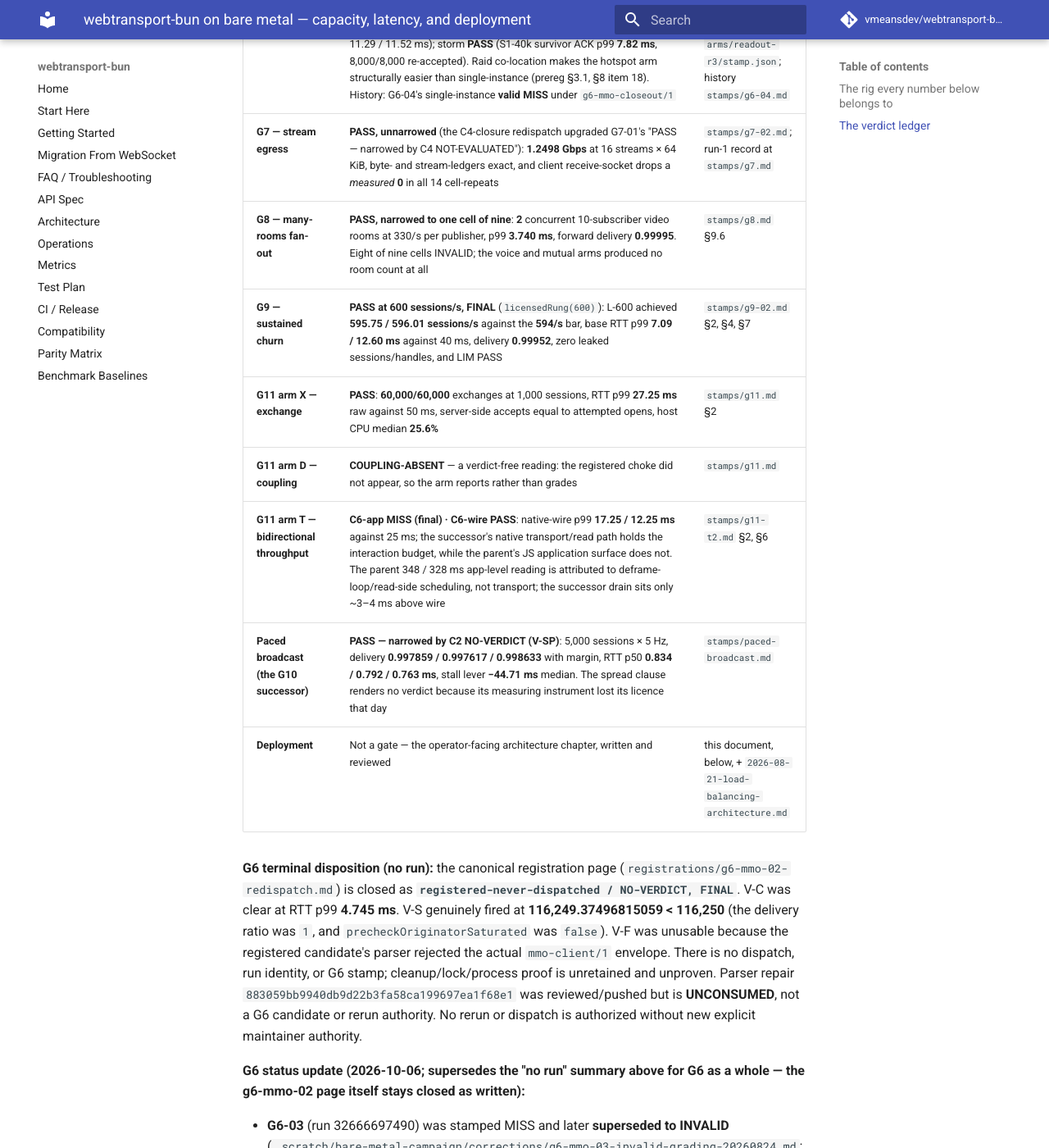
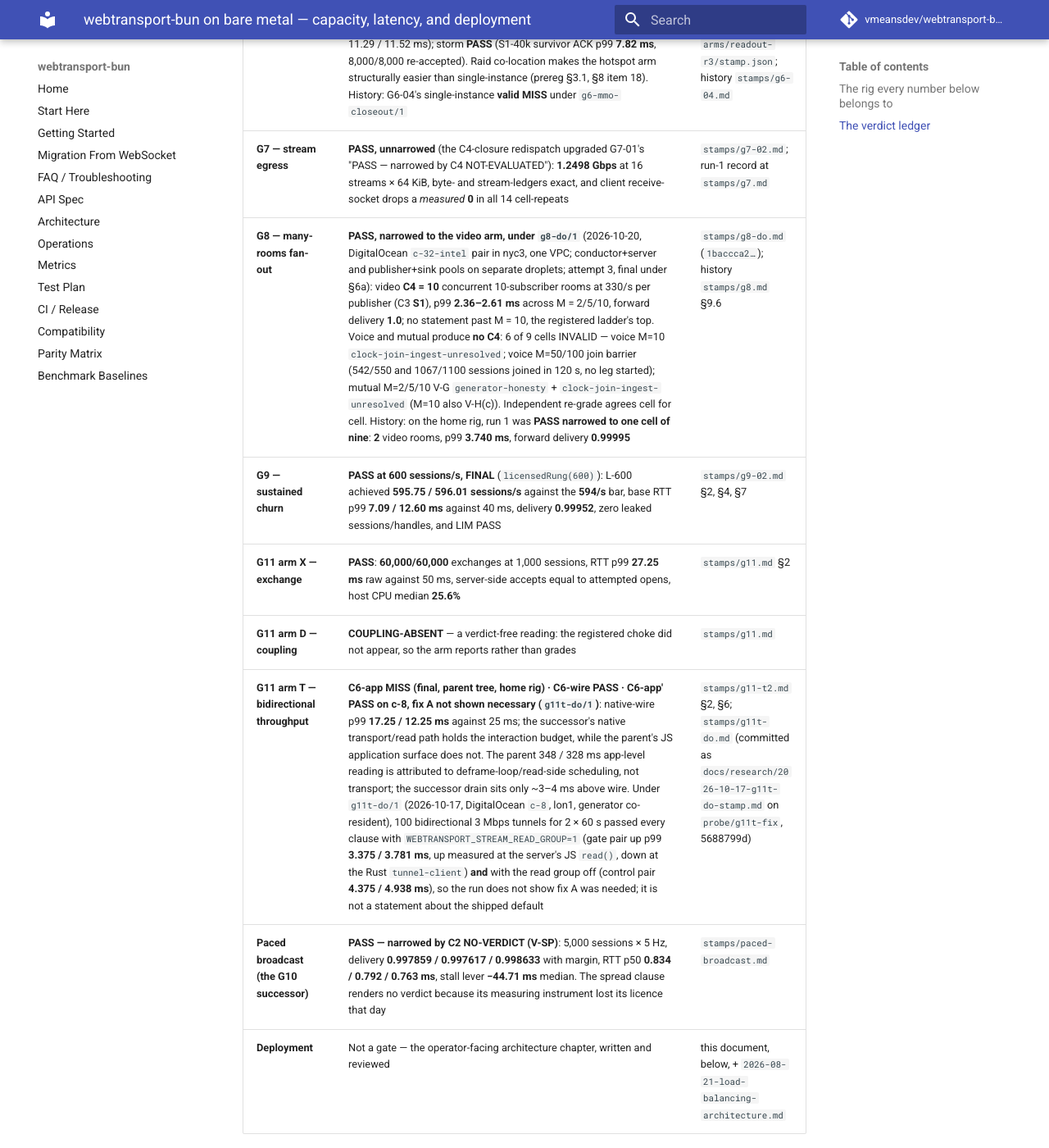
Before and after one commit to vmeansdev/webtransport-bun, an MkDocs documentation site: the page built from docs/research/2026-08-21-bare-metal-capacity.md, in a window 1280 px wide and 1400 px high, scrolled down 1942 px. Shown: the whole window at 82% size. Built offline with MkDocs 1.6.1 and Material for MkDocs 9.7.7, drawn with Linux system fonts in a browser that asks for light colours; comment, search, counter and statistics services are not loaded.

Commit message:
Record g8-do/1 (G8 PASS narrowed to video, C4 10) and g11t-do/1 in the capacity chapter ledger
Ledger rows only: the G8 row now reads the g8-do/1 result (stamps/g8-do.md)
with the home-rig run 1 as history; the G11 arm T row appends g11t-do/1's
C6-app' PASS on c-8, fix A not shown necessary (stamps/g11t-do.md).

Co-Authored-By: Claude Opus 5.5 <noreply@anthropic.com>
Claude-Session: https://claude.ai/code/session_01K2GtrXJHQmc4MXSpwUgwdk

```diff
--- a/docs/research/2026-08-21-bare-metal-capacity.md
+++ b/docs/research/2026-08-21-bare-metal-capacity.md
@@ -54,11 +54,11 @@ corroboration.
 | **G5 — bulk / VOD** | **PASS**, all six clauses, graded on the knob-**on** `P-batch` cell: **1.2505 Gbps** delivered against a 1.000 Gbps bar, sourcing 100.037% of its registered 1.25 Gbps offer. Separately — disclosed, not gating — the knob-**off** `P-control` cell delivered **1.1473 Gbps**, falsifying the registered prediction that knob-off would fall short of 1.000 Gbps. The unpaced `A6` window probe is **force-stripped** and licenses nothing | `stamps/g5.md` §9.6 clause 2, §6 P5 |
 | **G6 — MMO realm** | **PASS by user reclassification D33 (2026-10-16)**, sharded DigitalOcean deployment (`g5-48vcpu` pairs, ric1, 24 shards): steady realm S1–S5 at **40,000** sessions in two cells (S4 ACK p99 **3.71 / 3.59 ms**); hotspot H40k **PASS** (H1 one-way p99 **8.50 ms**, H2 1.0004, H3 11.29 / 11.52 ms); storm **PASS** (S1-40k survivor ACK p99 **7.82 ms**, 8,000/8,000 re-accepted). Raid co-location makes the hotspot arm structurally easier than single-instance (prereg §3.1, §8 item 18). History: G6-04's single-instance **valid MISS** under `g6-mmo-closeout/1` | `g6-40k-capacity-closure/final-r5-b12/`; `g6-sharded-arms/readout-r3/stamp.json`; history `stamps/g6-04.md` |
 | **G7 — stream egress** | **PASS, unnarrowed** (the C4-closure redispatch upgraded G7-01's "PASS — narrowed by C4 NOT-EVALUATED"): **1.2498 Gbps** at 16 streams × 64 KiB, byte- and stream-ledgers exact, and client receive-socket drops a *measured* **0** in all 14 cell-repeats | `stamps/g7-02.md`; run-1 record at `stamps/g7.md` |
-| **G8 — many-rooms fan-out** | **PASS, narrowed to one cell of nine**: **2** concurrent 10-subscriber video rooms at 330/s per publisher, p99 **3.740 ms**, forward delivery **0.99995**. Eight of nine cells INVALID; the voice and mutual arms produced no room count at all | `stamps/g8.md` §9.6 |
+| **G8 — many-rooms fan-out** | **PASS, narrowed to the video arm, under `g8-do/1`** (2026-10-20, DigitalOcean `c-32-intel` pair in nyc3, one VPC; conductor+server and publisher+sink pools on separate droplets; attempt 3, final under §6a): video **C4 = 10** concurrent 10-subscriber rooms at 330/s per publisher (C3 **S1**), p99 **2.36–2.61 ms** across M = 2/5/10, forward delivery **1.0**; no statement past M = 10, the registered ladder's top. Voice and mutual produce **no C4**: 6 of 9 cells INVALID — voice M=10 `clock-join-ingest-unresolved`; voice M=50/100 join barrier (542/550 and 1067/1100 sessions joined in 120 s, no leg started); mutual M=2/5/10 V-G `generator-honesty` + `clock-join-ingest-unresolved` (M=10 also V-H(c)). Independent re-grade agrees cell for cell. History: on the home rig, run 1 was **PASS narrowed to one cell of nine**: **2** video rooms, p99 **3.740 ms**, forward delivery **0.99995** | `stamps/g8-do.md` (`1baccca2…`); history `stamps/g8.md` §9.6 |
 | **G9 — sustained churn** | **PASS at 600 sessions/s, FINAL** (`licensedRung(600)`): L-600 achieved **595.75 / 596.01 sessions/s** against the **594/s** bar, base RTT p99 **7.09 / 12.60 ms** against 40 ms, delivery **0.99952**, zero leaked sessions/handles, and LIM PASS | `stamps/g9-02.md` §2, §4, §7 |
 | **G11 arm X — exchange** | **PASS**: **60,000/60,000** exchanges at 1,000 sessions, RTT p99 **27.25 ms** raw against 50 ms, server-side accepts equal to attempted opens, host CPU median **25.6%** | `stamps/g11.md` §2 |
 | **G11 arm D — coupling** | **COUPLING-ABSENT** — a verdict-free reading: the registered choke did not appear, so the arm reports rather than grades | `stamps/g11.md` |
-| **G11 arm T — bidirectional throughput** | **C6-app MISS (final) · C6-wire PASS**: native-wire p99 **17.25 / 12.25 ms** against 25 ms; the successor's native transport/read path holds the interaction budget, while the parent's JS application surface does not. The parent 348 / 328 ms app-level reading is attributed to deframe-loop/read-side scheduling, not transport; the successor drain sits only ~3–4 ms above wire | `stamps/g11-t2.md` §2, §6 |
+| **G11 arm T — bidirectional throughput** | **C6-app MISS (final, parent tree, home rig) · C6-wire PASS · C6-app′ PASS on c-8, fix A not shown necessary (`g11t-do/1`)**: native-wire p99 **17.25 / 12.25 ms** against 25 ms; the successor's native transport/read path holds the interaction budget, while the parent's JS application surface does not. The parent 348 / 328 ms app-level reading is attributed to deframe-loop/read-side scheduling, not transport; the successor drain sits only ~3–4 ms above wire. Under `g11t-do/1` (2026-10-17, DigitalOcean `c-8`, lon1, generator co-resident), 100 bidirectional 3 Mbps tunnels for 2 × 60 s passed every clause with `WEBTRANSPORT_STREAM_READ_GROUP=1` (gate pair up p99 **3.375 / 3.781 ms**, up measured at the server's JS `read()`, down at the Rust `tunnel-client`) **and** with the read group off (control pair **4.375 / 4.938 ms**), so the run does not show fix A was needed; it is not a statement about the shipped default | `stamps/g11-t2.md` §2, §6; `stamps/g11t-do.md` (committed as `docs/research/2026-10-17-g11t-do-stamp.md` on `probe/g11t-fix`, 5688799d) |
 | **Paced broadcast (the G10 successor)** | **PASS — narrowed by C2 NO-VERDICT (V-SP)**: 5,000 sessions × 5 Hz, delivery **0.997859 / 0.997617 / 0.998633** with margin, RTT p50 **0.834 / 0.792 / 0.763 ms**, stall lever **−44.71 ms** median. The spread clause renders no verdict because its measuring instrument lost its licence that day | `stamps/paced-broadcast.md` |
 | **Deployment** | Not a gate — the operator-facing architecture chapter, written and reviewed | this document, below, + `2026-08-21-load-balancing-architecture.md` |
 
```
